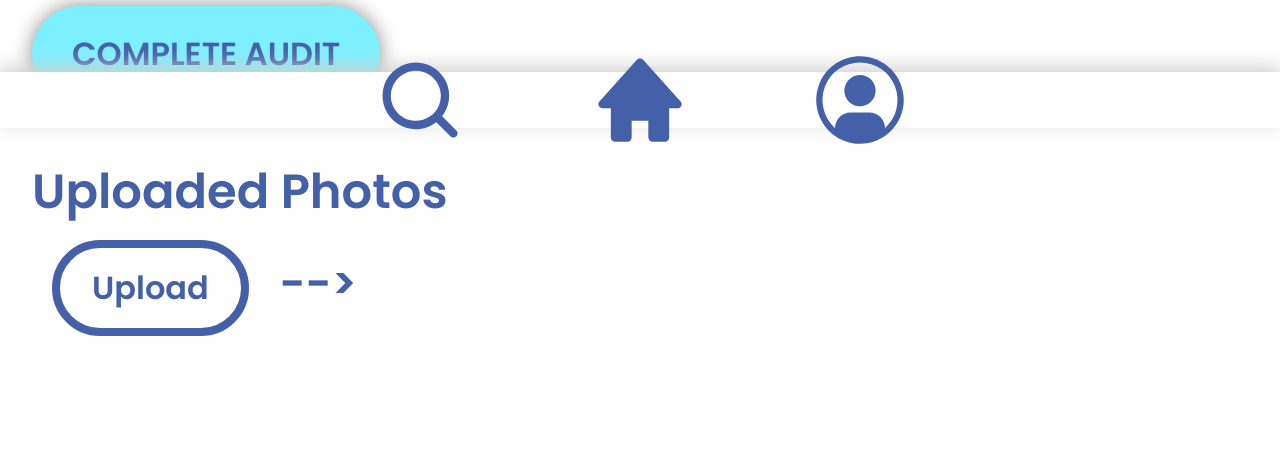
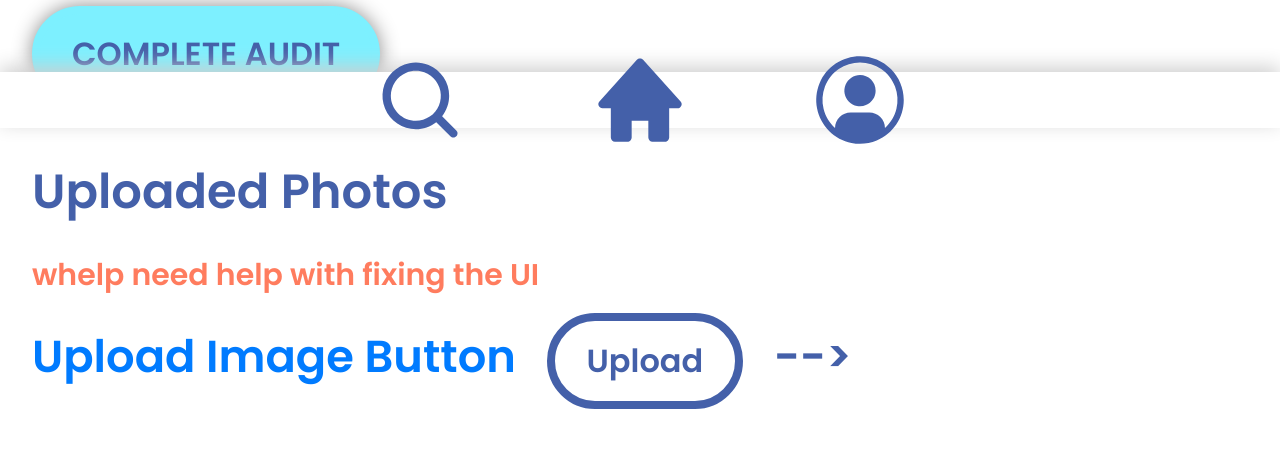
Before and after one commit to rebbyling/50003-backend, a Django app: page /create_audit/ in a window 1280 px wide. Shown: the part 672-1133 px from the top of the page. Before the commit the page ends 1008 px from the top, so only its background shows below. Run offline with Django 3.2, Linux system fonts and the light colour scheme; a user stored in the database is signed in; data comes from the database, SQL or seed files in the repository; both versions use the stored data as it was after the commit; some libraries are stand-ins or nearby versions.

Commit message:
complete audit and upload image

```diff
--- a/SingHealth/accounts/templates/accounts/checklistform.html
+++ b/SingHealth/accounts/templates/accounts/checklistform.html
@@ -19,6 +19,8 @@
 </form>
 
 <h3>Uploaded Photos</h3>
+<h4>whelp need help with fixing the UI</h4>
+<a href="/upload_image">Upload Image Button</a>
 <!-- <div class="padding">
   <form method="post" enctype="multipart/form-data">
     {% csrf_token %}
--- a/SingHealth/accounts/views.py
+++ b/SingHealth/accounts/views.py
@@ -303,7 +303,7 @@
             image = fs.open(upload_file.name)
             context['image'] = image
             context['form']= form """
-            return redirect('http://127.0.0.1:8000/upload_image')
+            return redirect('http://127.0.0.1:8000/')
     else:
         form=ScoreForm()
     context['form']=form
```
Also changed, not shown: SingHealth/db.sqlite3.
